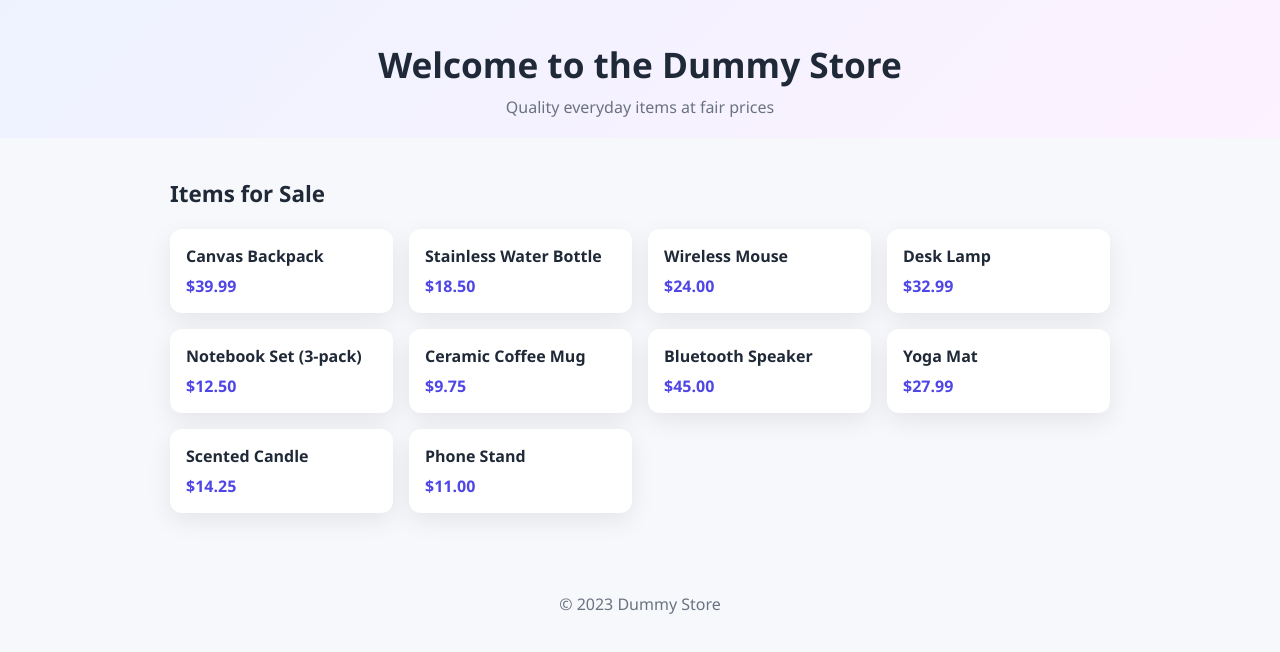
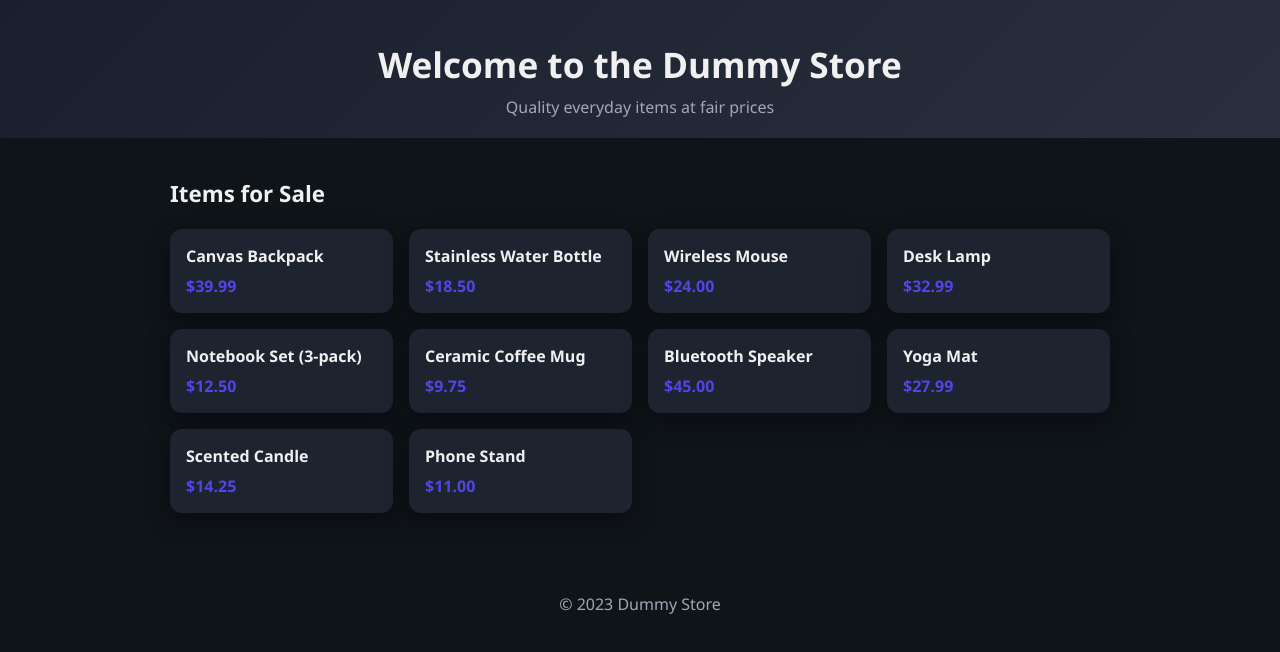
Before and after one commit to avinashkr141/dummy-store-GHCP, a plain HTML site: page src/index.html in a window 1280 px wide. Drawn offline with Linux system fonts and the light colour scheme.

Commit message:
changed the background to dark

```diff
--- a/src/styles.css
+++ b/src/styles.css
@@ -1,10 +1,10 @@
 :root {
-  --bg: #f6f8fb;
-  --card: #ffffff;
-  --text: #1f2937;
-  --muted: #6b7280;
+  --bg: #0f1419;
+  --card: #1e2330;
+  --text: #f0f0f0;
+  --muted: #a0a8b8;
   --accent: #4f46e5;
-  --shadow: 0 8px 24px rgba(0, 0, 0, 0.08);
+  --shadow: 0 8px 24px rgba(0, 0, 0, 0.4);
 }
 
 * {
@@ -21,7 +21,7 @@ body {
 header {
   padding: 40px 20px 20px;
   text-align: center;
-  background: linear-gradient(135deg, #eef2ff 0%, #fdf2ff 100%);
+  background: linear-gradient(135deg, #1a1f2e 0%, #2a2f3e 100%);
 }
 
 header h1 {
```
